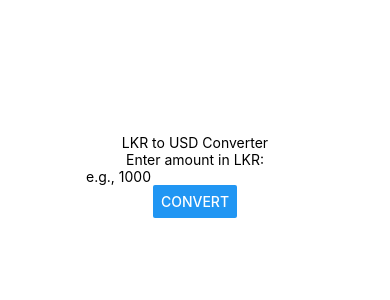
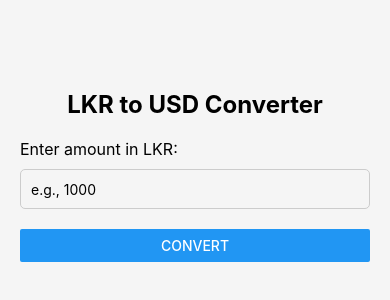
Before and after one commit to HiruniRanasinghe/Currency_Convert_App, a React Native app in the folder myapp/: screen / in a window 390 px wide. Shown: the part 246-546 px from the top of the page. Built offline with nearby package versions, Linux system fonts and the light colour scheme.

Commit message:
intput conversion rate

```diff
--- a/myapp/App.js
+++ b/myapp/App.js
@@ -8,6 +8,7 @@ export default function App() {
   const [usd, setUsd] = useState('');
 
   const convertToUSD = () => {
+    const conversionRate = 0.003;
     const convert = (parseFloat(lkr) * conversionRate).toFixed(2);
     setUsd(convert);
   };
@@ -39,8 +40,32 @@ export default function App() {
 const styles = StyleSheet.create({
   container: {
     flex: 1,
-    backgroundColor: '#fff',
-    alignItems: 'center',
     justifyContent: 'center',
+    padding: 20,
+    backgroundColor: '#f5f5f5',
+  },
+  title: {
+    fontSize: 24,
+    fontWeight: 'bold',
+    marginBottom: 20,
+    textAlign: 'center',
+  },
+  label: {
+    fontSize: 16,
+    marginBottom: 10,
+  },
+  input: {
+    height: 40,
+    borderColor: '#ccc',
+    borderWidth: 1,
+    borderRadius: 5,
+    paddingHorizontal: 10,
+    marginBottom: 20,
+  },
+  result: {
+    marginTop: 20,
+    fontSize: 18,
+    fontWeight: 'bold',
+    textAlign: 'center',
   },
 });
```
